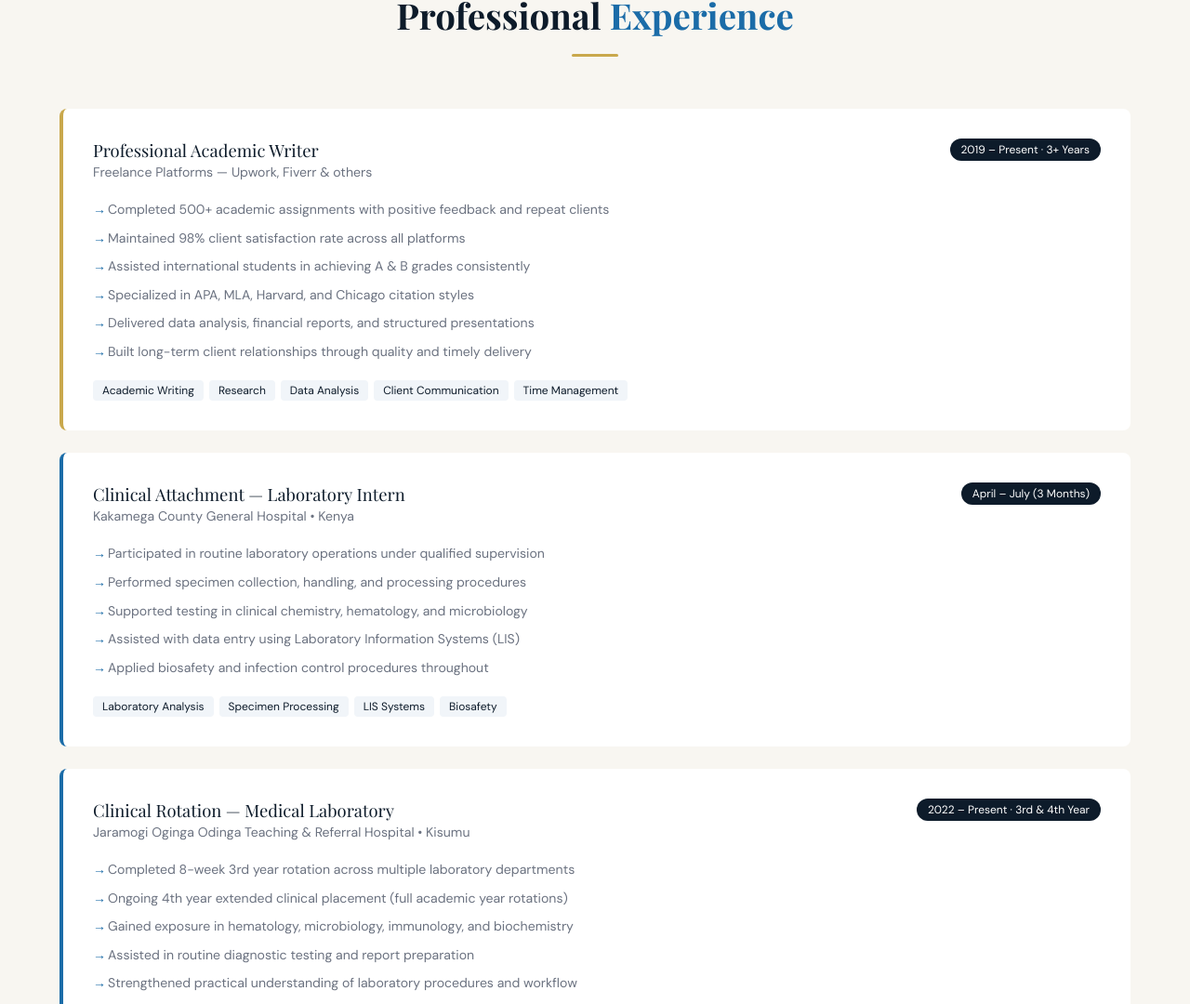
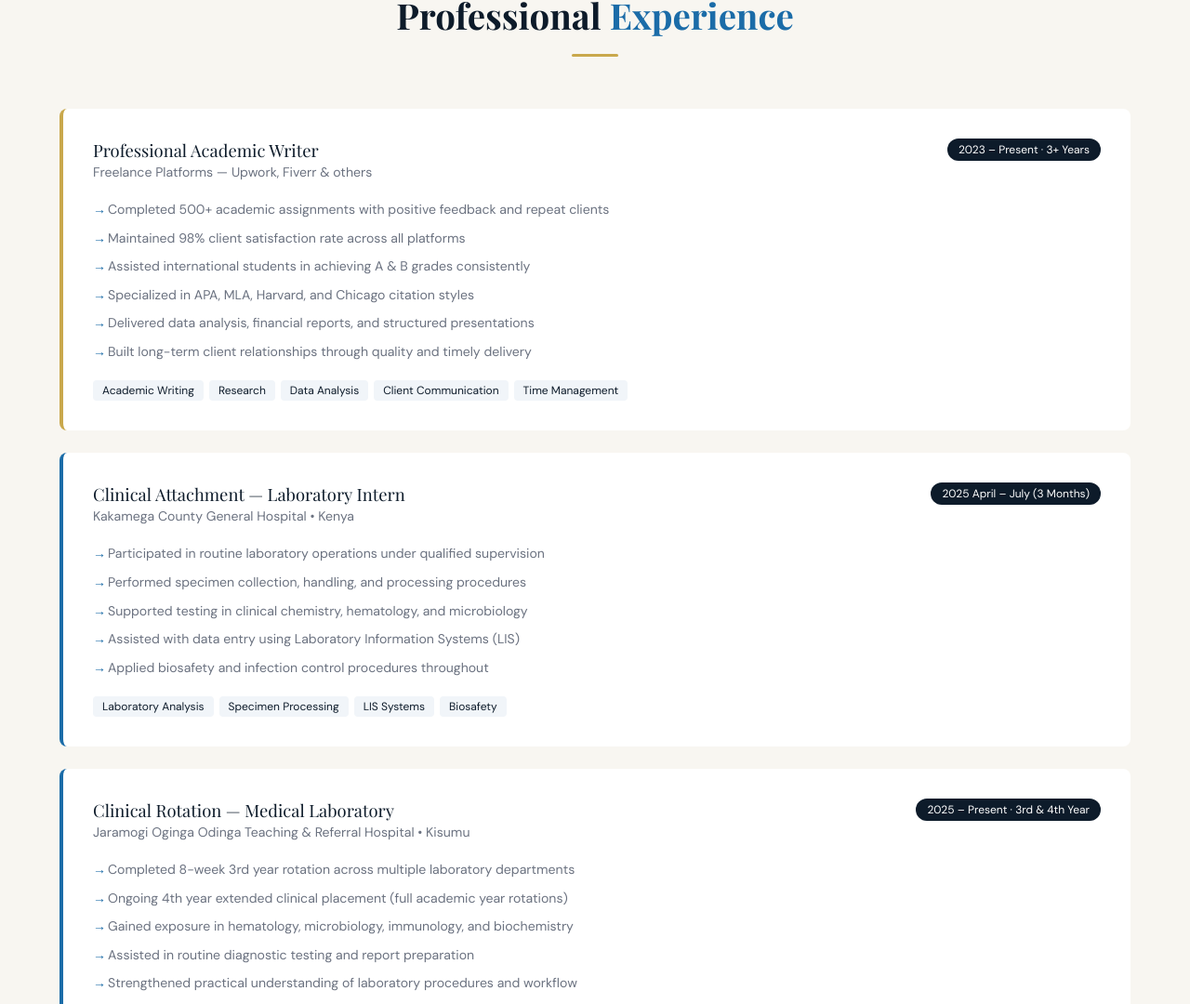
Before and after one commit to EDDIZO616/edwardomondi.github.io, a plain HTML site: page index.html in a window 1280 px wide. Shown: the part 4601-5681 px from the top of the page at 93% size. Drawn offline with nearby package versions, Linux system fonts and the light colour scheme.

Commit message:
Update experience dates in index.html

```diff
--- a/index.html
+++ b/index.html
@@ -506,7 +506,7 @@
         <div class="exp-title">Professional Academic Writer</div>
         <div class="exp-org">Freelance Platforms — Upwork, Fiverr & others</div>
       </div>
-      <span class="exp-badge">2019 – Present · 3+ Years</span>
+      <span class="exp-badge">2023 – Present · 3+ Years</span>
     </div>
     <ul class="exp-achievements">
       <li>Completed 500+ academic assignments with positive feedback and repeat clients</li>
@@ -531,7 +531,7 @@
         <div class="exp-title">Clinical Attachment — Laboratory Intern</div>
         <div class="exp-org">Kakamega County General Hospital • Kenya</div>
       </div>
-      <span class="exp-badge">April – July (3 Months)</span>
+      <span class="exp-badge">2025 April – July (3 Months)</span>
     </div>
     <ul class="exp-achievements">
       <li>Participated in routine laboratory operations under qualified supervision</li>
@@ -554,7 +554,7 @@
         <div class="exp-title">Clinical Rotation — Medical Laboratory</div>
         <div class="exp-org">Jaramogi Oginga Odinga Teaching & Referral Hospital • Kisumu</div>
       </div>
-      <span class="exp-badge">2022 – Present · 3rd & 4th Year</span>
+      <span class="exp-badge">2025 – Present · 3rd & 4th Year</span>
     </div>
     <ul class="exp-achievements">
       <li>Completed 8-week 3rd year rotation across multiple laboratory departments</li>
```
